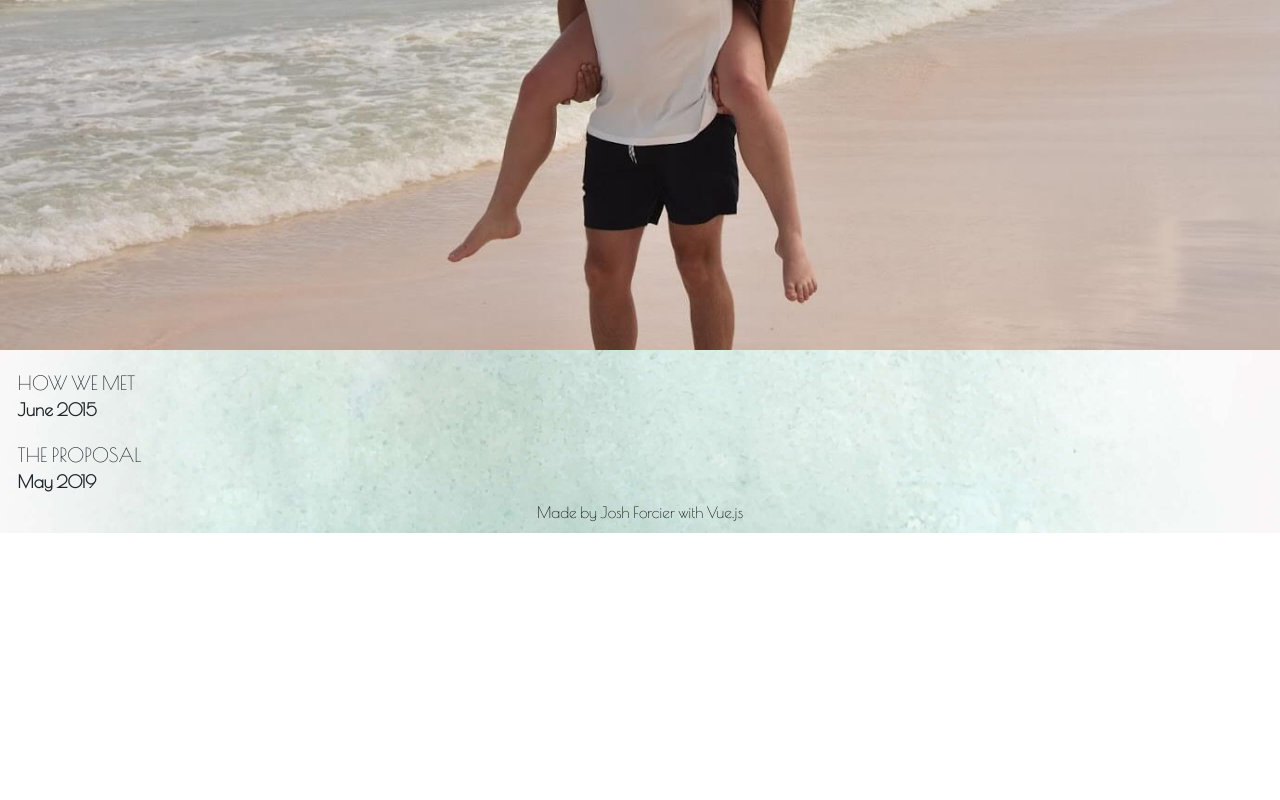
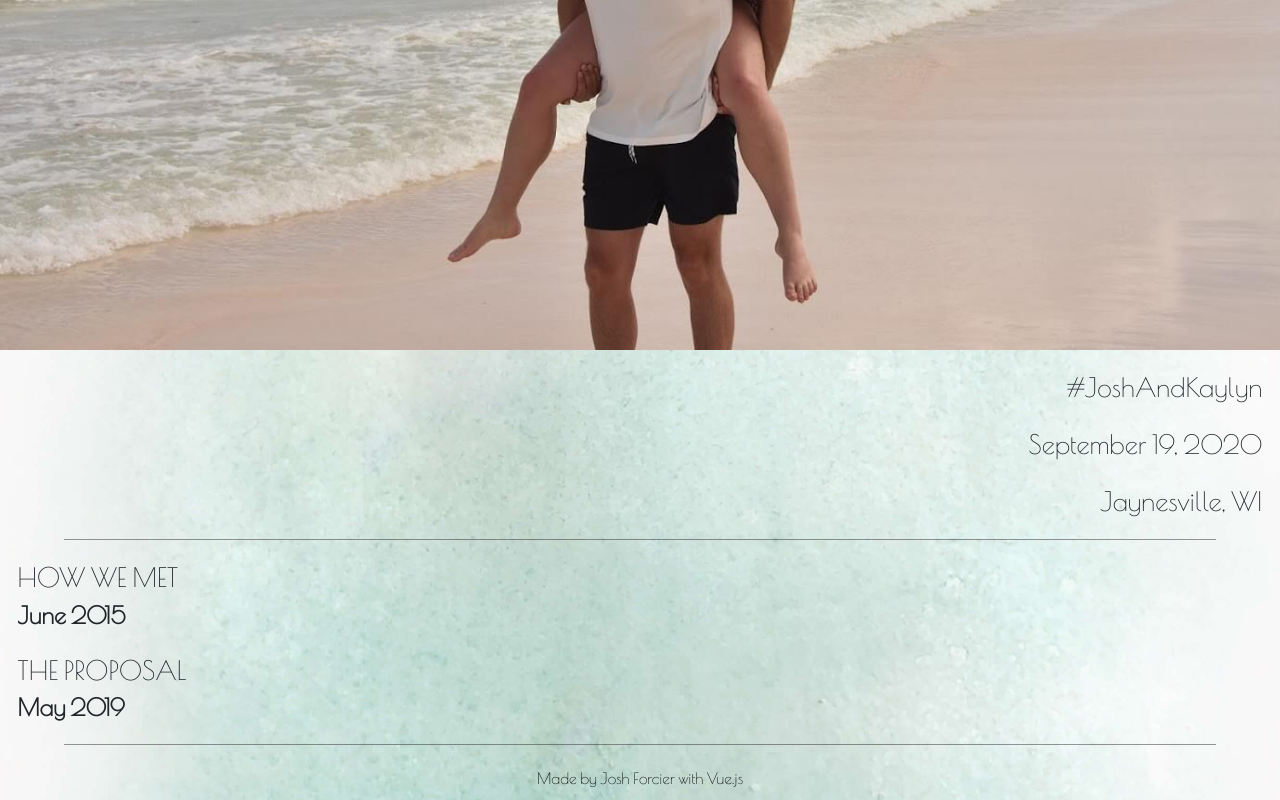
Before and after one commit to joshforcier/rsvp, a Vue app: page / in a window 1280 px wide. Shown: the part 1046-1846 px from the top of the page. Before the commit the page ends 1579 px from the top, so only its background shows below. Built offline with nearby package versions, Linux system fonts and the light colour scheme; what vue-gallery, vue-sweetalert2, vuefire would draw is missing.

Commit message:
edit homepage

```diff
--- a/src/components/Home.vue
+++ b/src/components/Home.vue
@@ -13,13 +13,20 @@
             </h2>
 
         </div>
-        <div class="ml-3">
+        <div class="ml-3 text right">
+            <div class="mt-3">#JoshAndKaylyn</div>
+            <div class="mt-3">September 19, 2020</div>
+            <div class="mt-3">Jaynesville, WI</div>
+        </div>
+        <hr />
+        <div class="ml-3 text">
             <div class="mt-3">HOW WE MET</div>
             <div class="date">June 2015</div>
 
             <div class="mt-3">THE PROPOSAL</div>
             <div class="date">May 2019</div>
         </div>
+        <hr />
     </div>
 </template>
 
@@ -62,4 +69,21 @@ export default {
     font-size: 0.9em;
 }
 
+hr {
+    border: none;
+    width: 90%;
+    background-color: #333; /* Modern Browsers */
+    opacity: 0.5;
+    height: 1px;
+}
+
+.right {
+    text-align: right;
+    margin-right: 1rem;
+}
+
+.text {
+    font-size: 1.5rem;
+}
+
 </style>
```
